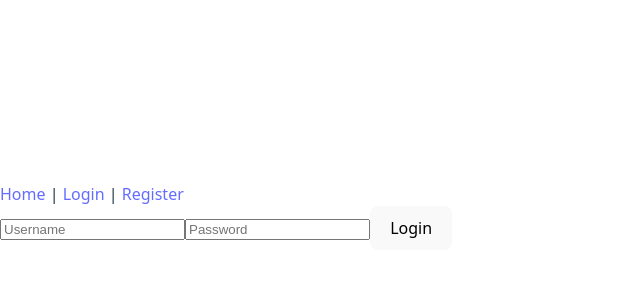
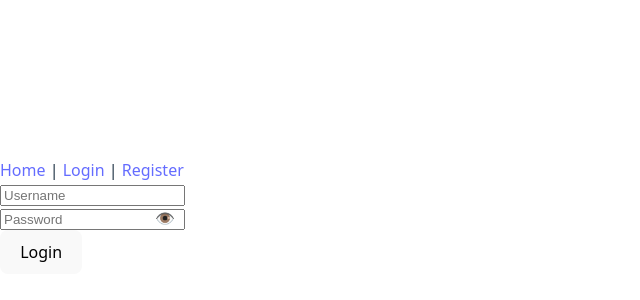
Before and after one commit to SkalicaSam/todo-frontend-react, a React (Vite) app: page /login in a window 1280 px wide. Shown: the part 184-484 px from the top of the page, without its empty margins (0-640 px from the left). Built offline with nearby package versions, Linux system fonts and the light colour scheme.

Commit message:
task.jsx searching tasks in frontend

```diff
--- a/src/components/auth/Login.jsx
+++ b/src/components/auth/Login.jsx
@@ -5,6 +5,7 @@ export default function Login({ onLogin }) {
   const [username, setUsername] = useState("");
   const [password, setPassword] = useState("");
   const [error, setError] = useState(null);
+  const [showPassword, setShowPassword] = useState(false);
   const navigate = useNavigate(); // Add this line
 
   const handleLogin = async (e) => {
@@ -46,12 +47,31 @@ export default function Login({ onLogin }) {
           value={username}
           onChange={(e) => setUsername(e.target.value)}
         />
-        <input
-          type="password"
-          placeholder="Password"
-          value={password}
-          onChange={(e) => setPassword(e.target.value)}
-        />
+        <div style={{ position: 'relative' }}>
+          <input
+            type={showPassword ? "text" : "password"}
+            placeholder="Password"
+            value={password}
+            onChange={(e) => setPassword(e.target.value)}
+          />
+          <button
+            type="button"
+            onClick={() => setShowPassword(!showPassword)}
+            style={{
+              position: 'absolute',
+              right: '5px',
+              top: '50%',
+              transform: 'translateY(-50%)',
+              background: 'none',
+              border: 'none',          // Removes border
+              outline: 'none',         // Removes outline when clicked
+              cursor: 'pointer',
+              padding: '0 5px'         // Adds some clickable area
+            }}
+          >
+            {showPassword ? '🙈' : '👁️'}
+          </button>
+        </div>
         <button type="submit">Login</button>
       </form>
     </div>
--- a/src/components/tasks/Tasks.jsx
+++ b/src/components/tasks/Tasks.jsx
@@ -4,6 +4,7 @@ import { Link } from 'react-router-dom';
 export default function Tasks() {
   const [tasks, setTasks] = useState([]);
   const [error, setError] = useState(null);
+  const [searchTerm, setSearchTerm] = useState("");
 
   useEffect(() => {
     const fetchTasks = async () => {
@@ -29,6 +30,11 @@ export default function Tasks() {
     fetchTasks();
   }, []);
 
+  // Filter tasks based on search term
+  const filteredTasks = tasks.filter(task =>
+    task.title.toLowerCase().includes(searchTerm.toLowerCase()) ||
+    task.description.toLowerCase().includes(searchTerm.toLowerCase())
+  );
 
   const handleDelete = async (taskId) => {
     try {
@@ -57,19 +63,28 @@ export default function Tasks() {
   return (
     <div>
       <div style={{ display: 'flex', justifyContent: 'space-between', alignItems: 'center' }}>
-
-          <h2>Your Tasks</h2><br></br>
-
+        <h2>Your Tasks</h2>
         <Link to="/create-task">
           <button style={{ marginBottom: '1rem' }}>Create New Task</button>
         </Link>
       </div>
 
-      {tasks.length === 0 ? (
+      {/* Search input */}
+      <div style={{ marginBottom: '1rem' }}>
+        <input
+          type="text"
+          placeholder="Search tasks..."
+          value={searchTerm}
+          onChange={(e) => setSearchTerm(e.target.value)}
+          style={{ padding: '0.5rem', width: '300px' }}
+        />
+      </div>
+
+      {filteredTasks.length === 0 ? (
         <p>No tasks found.</p>
       ) : (
         <ul>
-          {tasks.map(task => (
+          {filteredTasks.map(task => (
             <li key={task.id}>
               <strong>{task.title}</strong>: {task.description}
               <div style={{ marginLeft: '1rem' }}>
```
Lines whose indentation alone changed are shown as unchanged.
